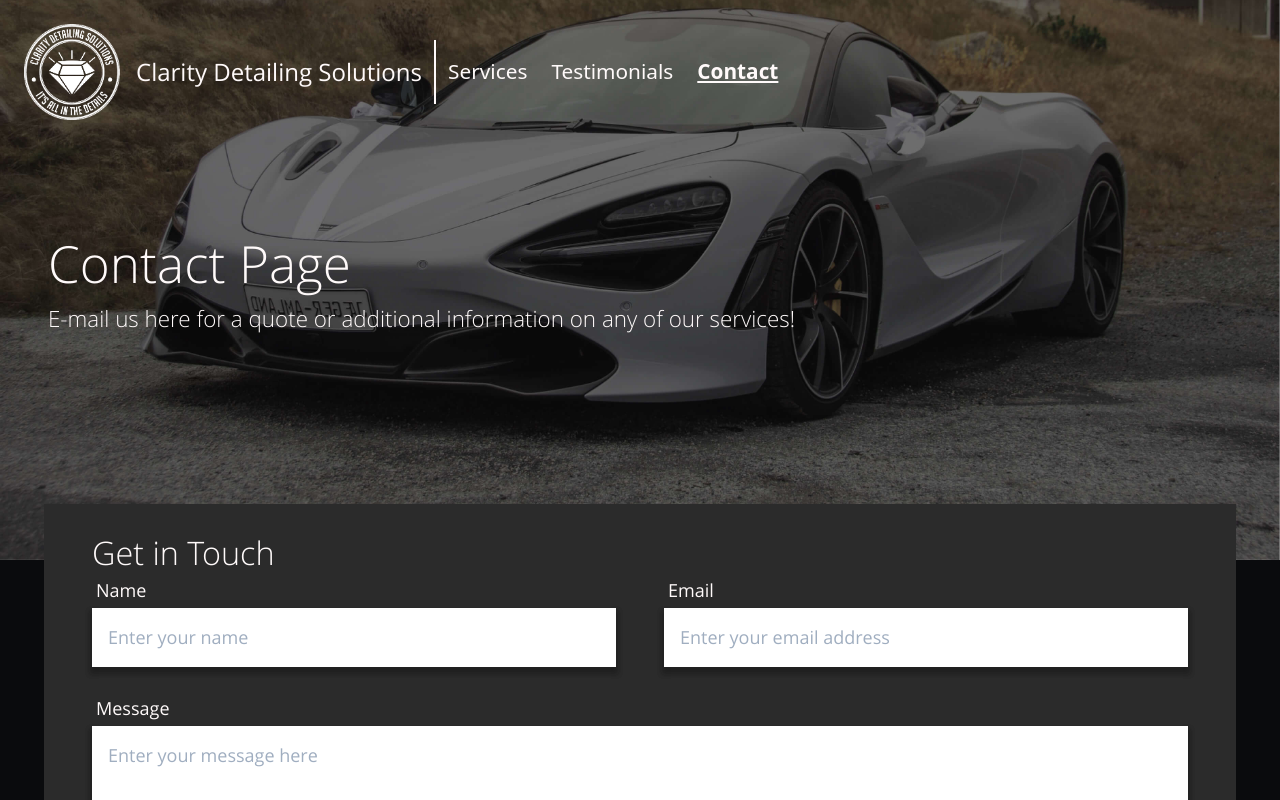
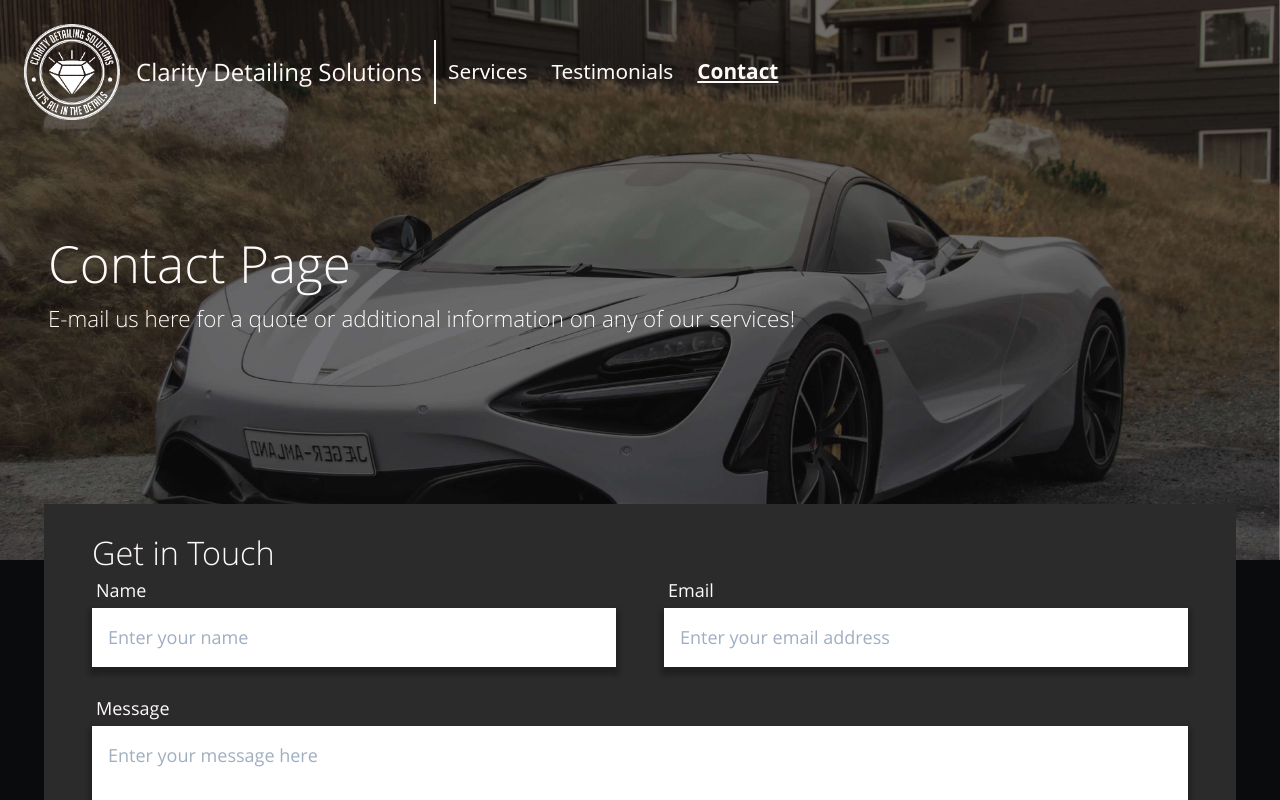
Before and after one commit to JE-Design/Clarity-Detailing-Solutions, a React (Create React App) app: page /contact in a window 1280 px wide. Shown: the top 800 px of the page. Built offline with nearby package versions, Linux system fonts and the light colour scheme.

Commit message:
Fixes for pageheader

```diff
--- a/src/App.scss
+++ b/src/App.scss
@@ -1,6 +1,7 @@
 @import "styles/colors.scss";
 
 .App {
+  background-color: $color-black;
   text-align: center;
   min-width: 420px;
 }
--- a/src/components/PageHeader/PageHeader.jsx
+++ b/src/components/PageHeader/PageHeader.jsx
@@ -9,8 +9,6 @@ const PageHeader = ({ imagePath, title, caption }) => {
       style={{
         backgroundColor: `${variables.colorBlack}`,
         backgroundImage: `url(${imagePath})`,
-        backgroundAttachment: "fixed",
-        backgroundPosition: "bottom",
       }}
     >
       <div className="page-header-div flex flex-col text-left">
```
